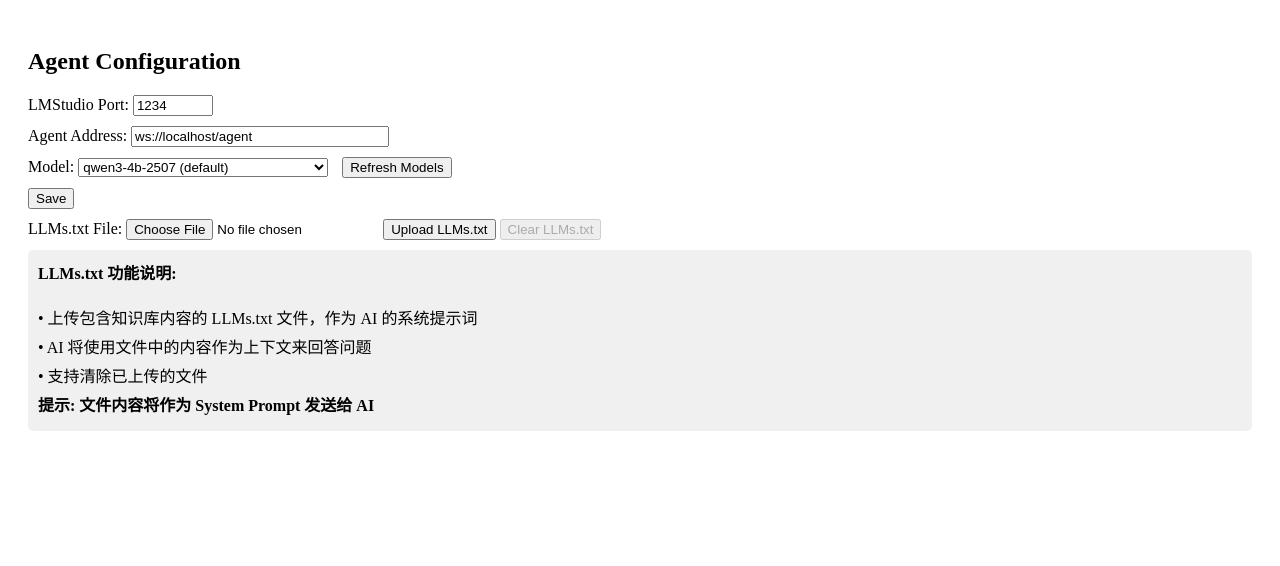
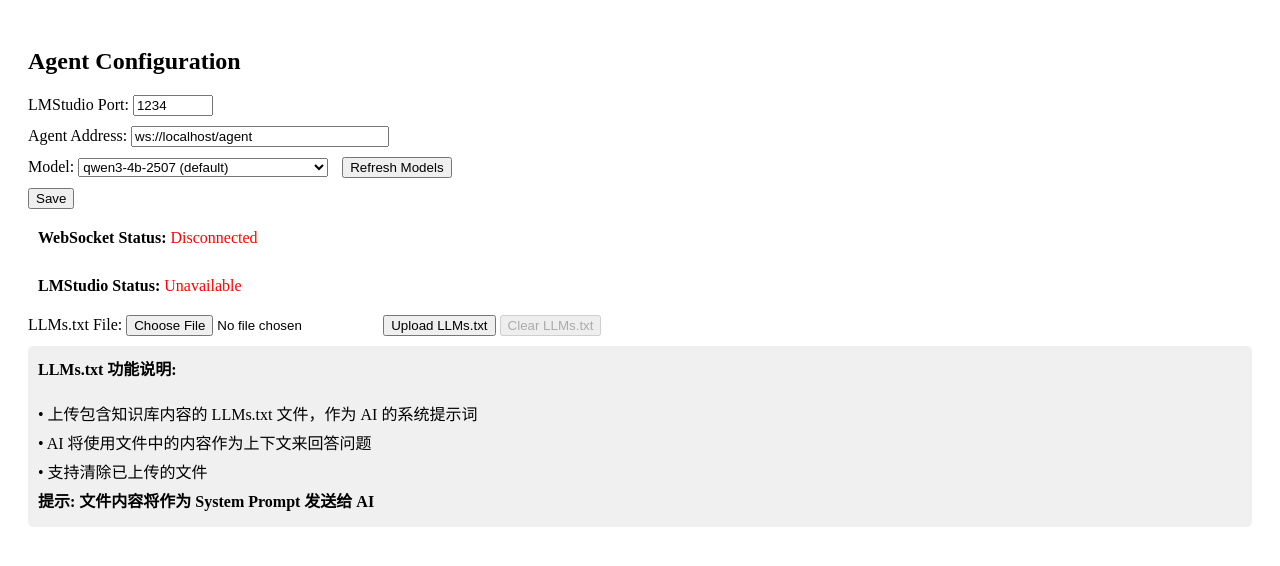
Before and after one commit to kirakiray/ai-tunnel, a website: page static/agent.html in a window 1280 px wide. Drawn offline with Linux system fonts and the light colour scheme; no server answers.

Commit message:
feat(界面): 添加WebSocket和LMStudio连接状态显示

```diff
--- a/static/agent.html
+++ b/static/agent.html
@@ -28,6 +28,14 @@
       </div>
       <div style="margin-top: 10px">
         <button id="connect-btn">Save</button>
+      </div>
+      <div style="margin-top: 10px">
+        <div id="connection-status" style="margin-bottom: 10px; padding: 10px; border-radius: 5px; display: none;">
+          <strong>WebSocket Status:</strong> <span id="websocket-status">Disconnected</span>
+        </div>
+        <div id="lmstudio-status" style="margin-bottom: 10px; padding: 10px; border-radius: 5px; display: none;">
+          <strong>LMStudio Status:</strong> <span id="lmstudio-status-text">Unknown</span>
+        </div>
       </div>
       <div style="margin-top: 10px">
         <label for="llmstxt-file">LLMs.txt File: </label>
@@ -68,6 +76,10 @@
       const clearLlmstxtBtn = document.getElementById("clear-llmstxt-btn");
       const llmstxtFileInput = document.getElementById("llmstxt-file");
       const llmstxtStatus = document.getElementById("llmstxt-status");
+      const connectionStatus = document.getElementById("connection-status");
+      const websocketStatus = document.getElementById("websocket-status");
+      const lmstudioStatus = document.getElementById("lmstudio-status");
+      const lmstudioStatusText = document.getElementById("lmstudio-status-text");
 
       // 从 localStorage 加载保存的设置
       $("#lmstudio-port").value = localStorage.localPort || "1234";
@@ -99,7 +111,11 @@
       });
 
       // 刷新模型列表
-      refreshModelsBtn.addEventListener("click", loadModelList);
+      refreshModelsBtn.addEventListener("click", async () => {
+        const port = document.getElementById("lmstudio-port").value;
+        await checkLMStudioStatus(port);
+        await loadModelList();
+      });
 
       // 上传 LLMs.txt 文件
       uploadLlmstxtBtn.addEventListener("click", () => {
@@ -154,6 +170,8 @@
       // 加载模型列表
       async function loadModelList() {
         const port = document.getElementById("lmstudio-port").value;
+        checkLMStudioStatus(port);
+
         const client = new LMStudioClient(`http://localhost:${port}`);
 
         try {
@@ -180,8 +198,35 @@
           if (modelSelector.querySelector(`option[value="${currentValue}"]`)) {
             modelSelector.value = currentValue;
           }
+
+          // 更新 LMStudio 状态为可用
+          lmstudioStatus.style.display = "block";
+          lmstudioStatusText.textContent = "Available";
+          lmstudioStatusText.style.color = "green";
         } catch (error) {
           console.error("获取模型列表失败:", error);
+          // 更新 LMStudio 状态为不可用
+          lmstudioStatus.style.display = "block";
+          lmstudioStatusText.textContent = "Unavailable";
+          lmstudioStatusText.style.color = "red";
+        }
+      }
+
+      // 检查 LMStudio 状态
+      async function checkLMStudioStatus(port) {
+        lmstudioStatus.style.display = "block";
+        lmstudioStatusText.textContent = "Checking...";
+        lmstudioStatusText.style.color = "orange";
+
+        const client = new LMStudioClient(`http://localhost:${port}`);
+
+        try {
+          await client.models();
+          lmstudioStatusText.textContent = "Available";
+          lmstudioStatusText.style.color = "green";
+        } catch (error) {
+          lmstudioStatusText.textContent = "Unavailable";
+          lmstudioStatusText.style.color = "red";
         }
       }
 
@@ -192,15 +237,67 @@
           window.agent.disconnect();
         }
 
+        // 显示连接状态区域
+        connectionStatus.style.display = "block";
+        websocketStatus.textContent = "Connecting...";
+        websocketStatus.style.color = "orange";
+
         // 创建新的 agent 实例并连接
         const port = document.getElementById("lmstudio-port").value;
         const lmstudioOptions = [`http://localhost:${port}`];
         const systemPrompt = localStorage.getItem("systemPrompt") || "";
+
+        // 检查 LMStudio 是否可用
+        checkLMStudioStatus(port);
+
         window.agent = new Agent({
           lmstudioOptions,
           model: $("#model-selector").value,
           systemPrompt: systemPrompt,
         });
+
+        // 保存原始的 connect 方法
+        const originalConnect = window.agent.connect;
+
+        // 重写 connect 方法以添加状态更新
+        window.agent.connect = function(url) {
+          // 调用原始 connect 方法
+          originalConnect.call(this, url);
+
+          // 添加连接状态处理
+          if (this.ws) {
+            const originalOnOpen = this.ws.onopen;
+            this.ws.onopen = function(event) {
+              // 更新 WebSocket 状态为已连接
+              websocketStatus.textContent = "Connected";
+              websocketStatus.style.color = "green";
+
+              // 调用原始 onopen 回调
+              if (originalOnOpen) originalOnOpen.call(this, event);
+            };
+
+            const originalOnClose = this.ws.onclose;
+            this.ws.onclose = function(event) {
+              // 更新 WebSocket 状态为已断开
+              websocketStatus.textContent = "Disconnected";
+              websocketStatus.style.color = "red";
+
+              // 调用原始 onclose 回调
+              if (originalOnClose) originalOnClose.call(this, event);
+            };
+
+            const originalOnError = this.ws.onerror;
+            this.ws.onerror = function(event) {
+              // 更新 WebSocket 状态为错误
+              websocketStatus.textContent = "Connection Error";
+              websocketStatus.style.color = "red";
+
+              // 调用原始 onerror 回调
+              if (originalOnError) originalOnError.call(this, event);
+            };
+          }
+        };
+
         window.agent.connect($("#agent-address").value);
       }
     </script>
```
